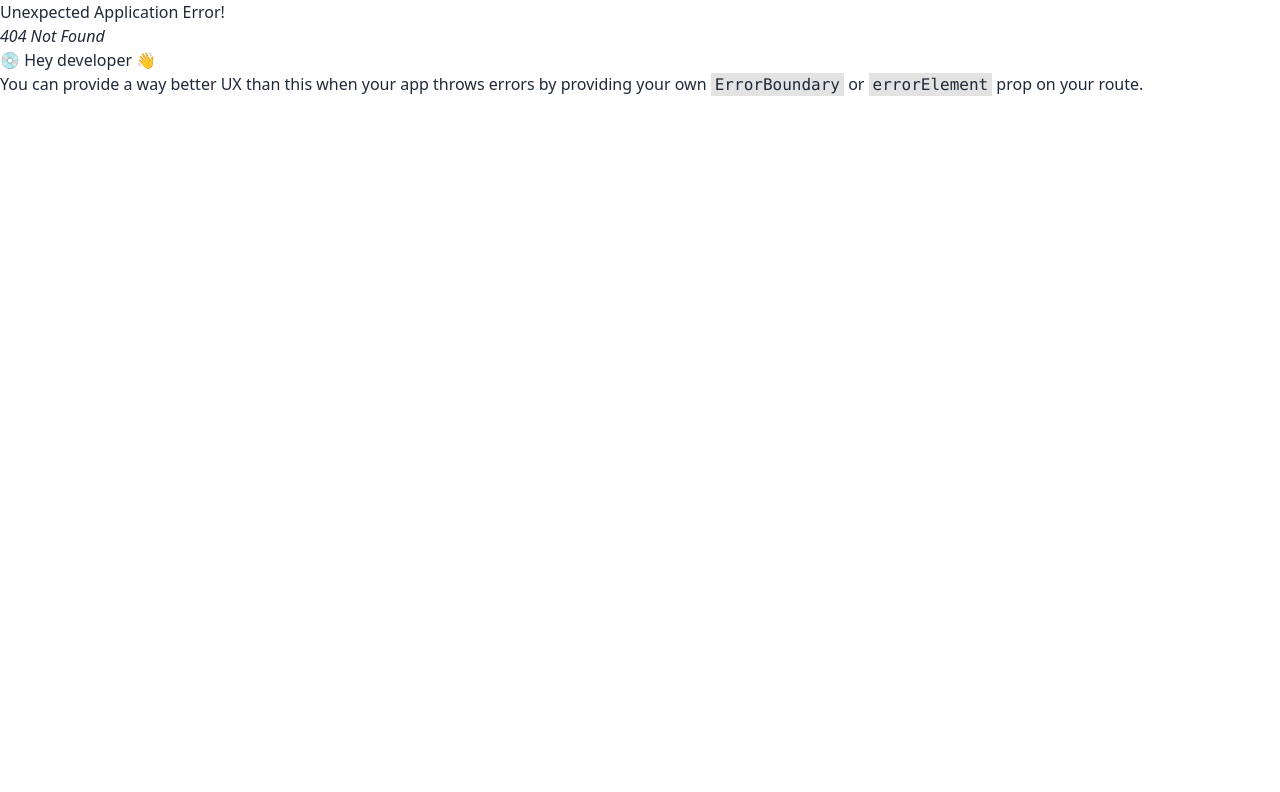
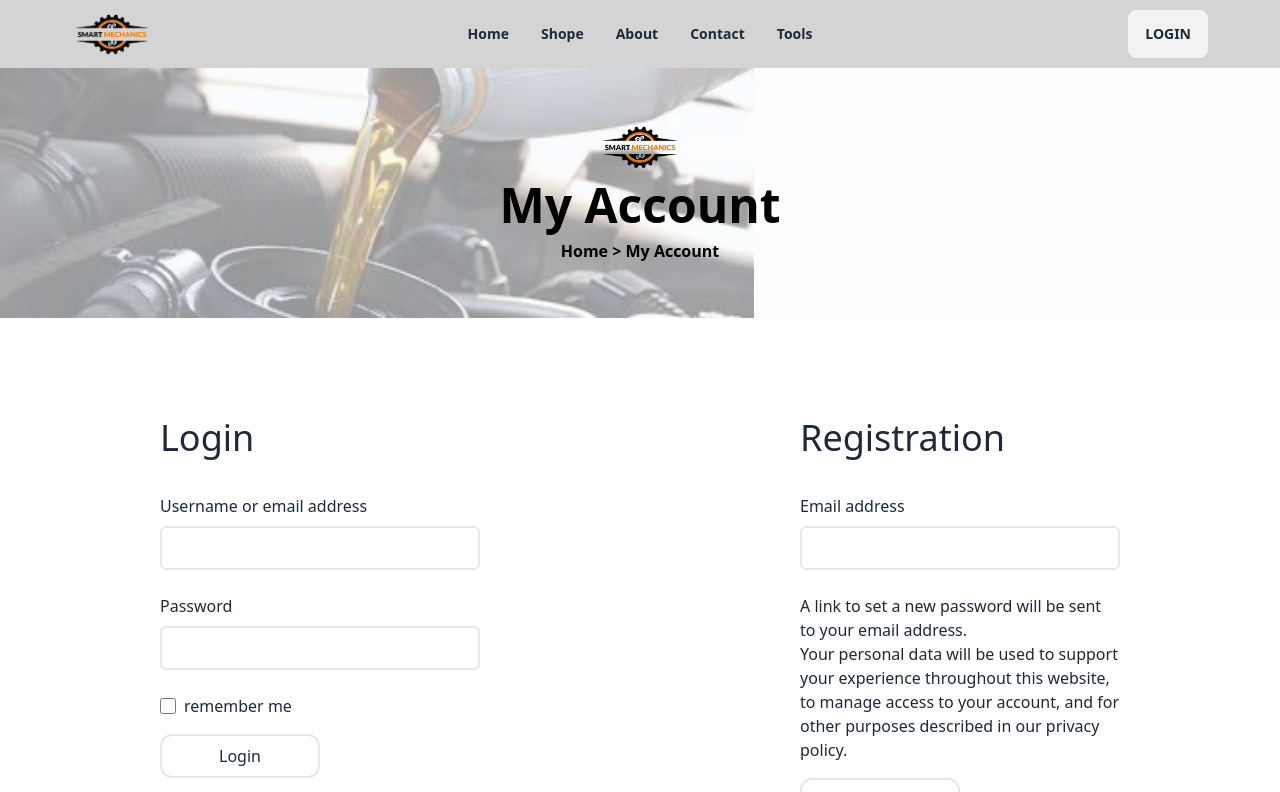
Before and after one commit to rabbaniborhan/Spare-parts, a React (Vite) app in the folder client-side/: page /login in a window 1280 px wide. Before the commit this address had no page. Shown: the top 792 px of the page. Built offline with nearby package versions, Linux system fonts and the light colour scheme.

Commit message:
login page design

```diff
--- a/client-side/package.json
+++ b/client-side/package.json
@@ -15,6 +15,7 @@
     "react": "^18.2.0",
     "react-dom": "^18.2.0",
     "react-helmet": "^6.1.0",
+    "react-hook-form": "^7.45.2",
     "react-router-dom": "^6.14.2",
     "sort-by": "^1.2.0"
   },
--- a/client-side/src/Components/Shared/Navbar/Navbar.jsx
+++ b/client-side/src/Components/Shared/Navbar/Navbar.jsx
@@ -1,4 +1,4 @@
-import { Link } from "react-router-dom";
+import {Link} from "react-router-dom";
 import img from "../../../assets/image/logo.png";
 import Container from "../../Container";
 
@@ -6,19 +6,19 @@ const Navbar = () => {
   const options = (
     <>
       <li>
-       <Link>Home</Link>
+        <Link>Home</Link>
       </li>
       <li>
-       <Link>Shope</Link>
+        <Link>Shope</Link>
       </li>
       <li>
-       <Link>About</Link>
+        <Link>About</Link>
       </li>
       <li>
-       <Link>Contact</Link>
+        <Link>Contact</Link>
       </li>
       <li>
-       <Link>Tools</Link>
+        <Link>Tools</Link>
       </li>
     </>
   );
@@ -60,7 +60,7 @@ const Navbar = () => {
           <ul className="menu menu-horizontal px-1">{options}</ul>
         </div>
         <div className="navbar-end">
-          <a className="btn">Button</a>
+          <Link to='/login' className="btn">Login</Link>
         </div>
       </div></Container>
     </div>
--- /dev/null
+++ b/client-side/src/Components/Shared/SubBanner/SubBanner.css
@@ -0,0 +1,20 @@
+.bg-banner {
+    position: relative;
+    height: 250px;
+    width: 100%;
+    background-image: url('../../../assets/image/banner2.jpeg');
+    background-size: contain;
+    background-repeat: no-repeat;
+}
+
+.content {
+    position: absolute;
+    height: 100%;
+    width: 100%;
+    background-color: rgba(249, 252, 255, 0.596);
+    display: flex;
+    flex-direction: column;
+    gap: 10px;
+    justify-content: center;
+    align-items: center;
+}
--- /dev/null
+++ b/client-side/src/Components/Shared/SubBanner/SubBanner.jsx
@@ -0,0 +1,16 @@
+import './SubBanner.css'
+import logo from '../../../assets/image/logo.png';
+
+const SubBanner = ({heading, subHeading}) => {
+    return (
+        <section className="bg-banner bg-fixed">
+            <div className='content'>
+                <img className='h-12' src={logo} alt="" />
+                <h3 className='text-5xl text-black font-semibold'>{heading}</h3>
+                <h4 className='text-xxl text-black font-semibold'>{subHeading}</h4>
+            </div>
+        </section>
+    );
+};
+
+export default SubBanner;
--- a/client-side/src/Pages/Login/Login.jsx
+++ b/client-side/src/Pages/Login/Login.jsx
@@ -1,8 +1,51 @@
+import SubBanner from "../../Components/Shared/SubBanner/SubBanner";
+import {useForm} from "react-hook-form";
 
 const Login = () => {
+    const {register, handleSubmit} = useForm();
+    const onSubmit = data => console.log(data);
+
     return (
         <div>
+            <SubBanner heading='My Account' subHeading="Home > My Account" />
+            {/* login page */}
+            <div className="grid md:grid-cols-2 grid-cols-1">
+                {/* login section */}
+                <div className="my-16 mx-24 px-16">
+                    <h2 className="text-4xl py-9">Login</h2>
+                    <form className="flex flex-col gap-y-4" onSubmit={handleSubmit(onSubmit)}>
+                        <div>
+                            <p>Username or email address</p>
+                            <input className="border-2 w-full p-2 rounded-md my-2" {...register("email", {required: true, maxLength: 20})} />
+                        </div>
+                        <div>
+                            <p>Password</p>
+                            <input className="border-2 w-full p-2 rounded-md my-2"  {...register("password", {pattern: /^[A-Za-z]+$/i})} />
+                        </div>
+                        <label form="remember" className="flex items-center">
+                            <input type="checkbox" className="me-2 w-4 h-4" name="remember" id="remember" />
+                            remember me
+                        </label>
+                        <input className="border-2 rounded-xl w-1/2 py-2 text-center" type="submit" value="Login" />
+                    </form>
+                </div>
 
+                {/* registration section */}
+                <div className="my-16 mx-24 px-16">
+                    <h2 className="text-4xl py-9">Registration</h2>
+                    <form className="flex flex-col gap-y-4" onSubmit={handleSubmit(onSubmit)}>
+                        <div>
+                            <p>Email address</p>
+                            <input className="border-2 w-full p-2 rounded-md my-2" {...register("email", {required: true, maxLength: 20})} />
+                        </div>
+                        <div>
+                            <p>A link to set a new password will be sent to your email address.</p>
+                            <p>Your personal data will be used to support your experience throughout this website, to manage access to your account, and for other purposes described in our privacy policy.</p>
+                        </div>
+                        <input className="border-2 rounded-xl w-1/2 py-2 text-center" type="submit" value="Registration" />
+                    </form>
+                </div>
+            </div>
         </div>
     );
 };
--- a/client-side/src/Pages/Register/Register.jsx
+++ /dev/null
@@ -1,10 +0,0 @@
-
-const Register = () => {
-    return (
-        <div>
-            <h2>Login form</h2>
-        </div>
-    );
-};
-
-export default Register;
```
Also changed, not shown: client-side/src/Pages/Home/Home.jsx (+3 -4 lines), client-side/src/Routes/Routes.jsx (+9 -4 lines), 1 other file (tests, documents, lock files or other folders).
